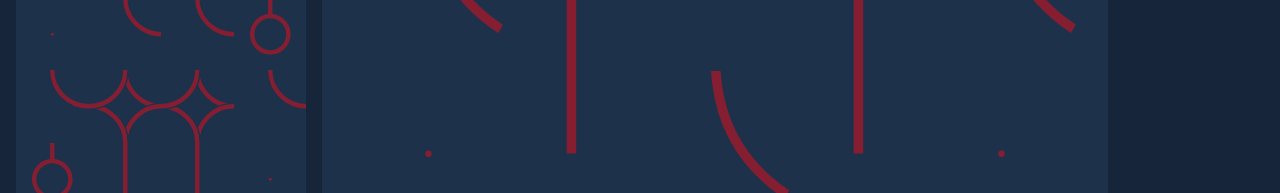
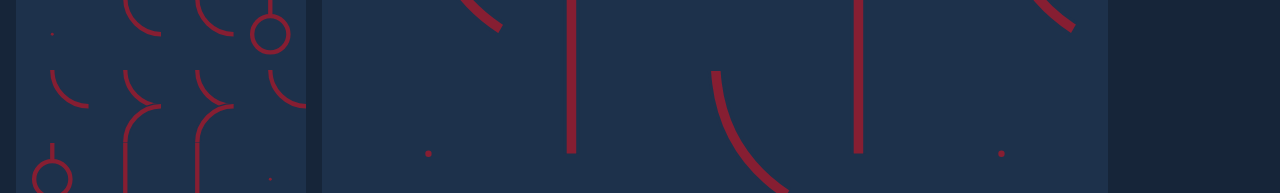
Before and after one commit to tomhooijenga/Infinity-loop-solver, a Vue app: page / in a window 1280 px wide. Shown: the part 425-618 px from the top of the page. Built offline with nearby package versions, Linux system fonts and the light colour scheme.

Commit message:
Optimize square tile rendering

```diff
--- a/src/components/square/Tile.vue
+++ b/src/components/square/Tile.vue
@@ -19,46 +19,48 @@
       />
     </template>
 
-    <template v-for="arc of arcs" v-else :key="arc">
-      <circle
-        r="50"
-        :cx="corners[arc.start].x"
-        :cy="corners[arc.start].y"
+    <template v-else-if="tile.type === 'Turn'">
+      <path
+        class="fill-transparent stroke-red stroke-[6px]"
+        d="M 0 -50 A50,50 0 0,0 50,0"
+      />
+    </template>
+
+    <template v-else-if="tile.type === 'Junction'">
+      <path
+        class="fill-transparent stroke-red stroke-[6px]"
+        d="M 0 -50 A50,50 0 0,0 50,0"
+      />
+      <path
         class="fill-transparent stroke-light stroke-[10px]"
+        d="M0,50 a50,50 0 0,1 50,-50"
       />
-      <circle
-        r="50"
-        :cx="corners[arc.start].x"
-        :cy="corners[arc.start].y"
+      <path
         class="fill-transparent stroke-red stroke-[6px]"
+        d="M0,50 a50,50 0 0,1 50,-50"
+      />
+    </template>
+
+    <template v-else-if="tile.type === 'Cross'">
+      <path
+        class="fill-transparent stroke-red stroke-[6px]"
+        d="M 0 -50 A50,50 0 0,0 50,0"
+      />
+      <path
+        class="fill-transparent stroke-light stroke-[10px]"
+        d="M0,50 a50,50 0 0,1 50,-50"
+      />
+      <path
+        class="fill-transparent stroke-red stroke-[6px]"
+        d="M0,50 a50,50 0 0,1 50,-50"
       />
     </template>
   </svg>
 </template>
 
 <script lang="ts">
-import { computed, defineComponent } from "vue";
-import { Tile, TileConstructor } from "@/lib/base/Tile";
-import { Cross } from "@/lib/solver/square/tiles";
-import { FacingState } from "@/lib/base/FacingState";
-
-type Point = { x: number; y: number };
-
-const closed = new Set<TileConstructor>([Cross]);
-const RADIUS = 70.71;
-
-function rad(degree: number): number {
-  return (degree * Math.PI) / 180;
-}
-
-function point(rad: number): Point {
-  return {
-    x: Math.cos(rad) * RADIUS,
-    y: Math.sin(rad) * RADIUS,
-  };
-}
-
-const corners = [315, 45, 135, 225].map((degree) => point(rad(degree)));
+import { defineComponent } from "vue";
+import { Tile } from "@/lib/base/Tile";
 
 export default defineComponent({
   name: "Tile",
@@ -69,36 +71,5 @@ export default defineComponent({
       required: true,
     },
   },
-
-  setup(props: { tile: Tile }) {
-    const arcs = computed(() => {
-      const arcs = [];
-
-      const sides = (props.tile.constructor as typeof Tile).SIDES;
-
-      let start = 0;
-      let end = 0;
-
-      while (end !== -1) {
-        start = sides.indexOf(FacingState.Open, end);
-        end = sides.indexOf(FacingState.Open, start + 1);
-
-        if (end !== -1) {
-          arcs.push({ start, end });
-        }
-      }
-
-      if (closed.has(props.tile.constructor as TileConstructor)) {
-        arcs.push({ start, end: 0 });
-      }
-
-      return arcs;
-    });
-
-    return {
-      arcs,
-      corners,
-    };
-  },
 });
 </script>
```
